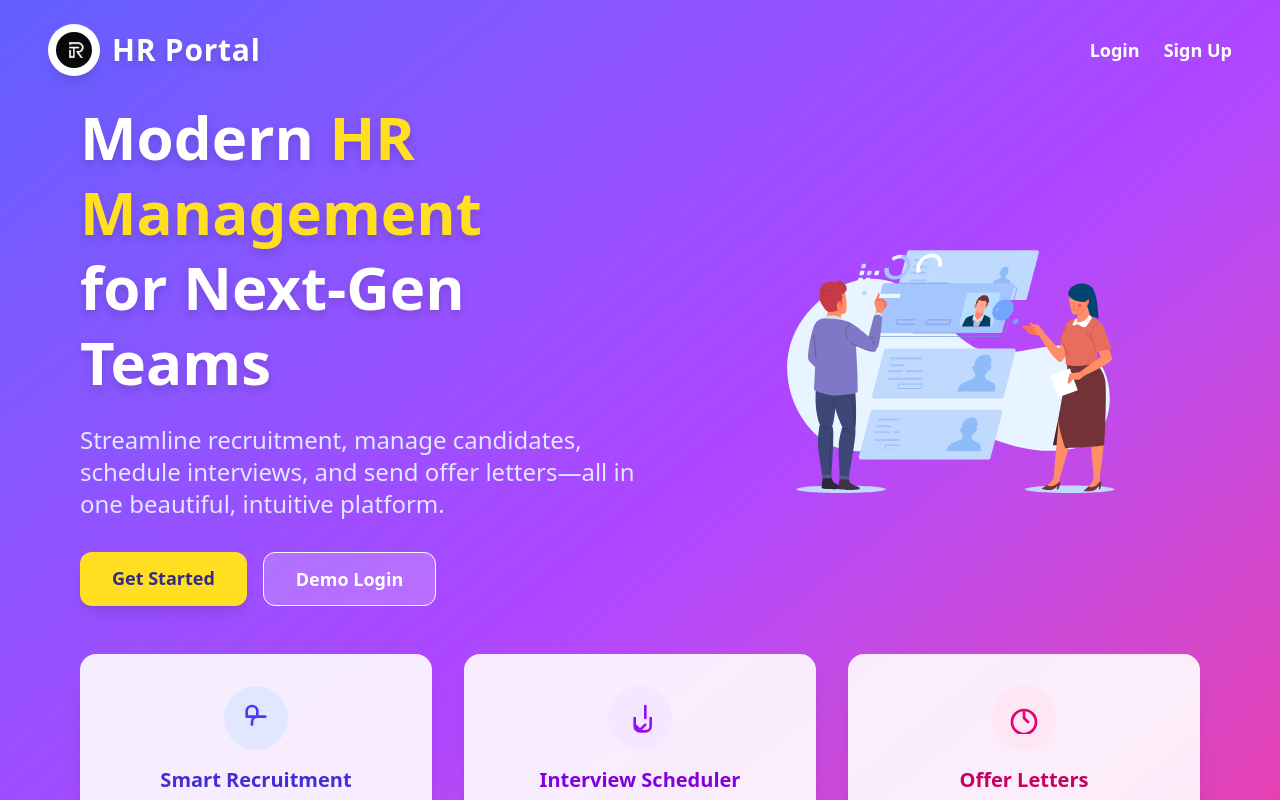
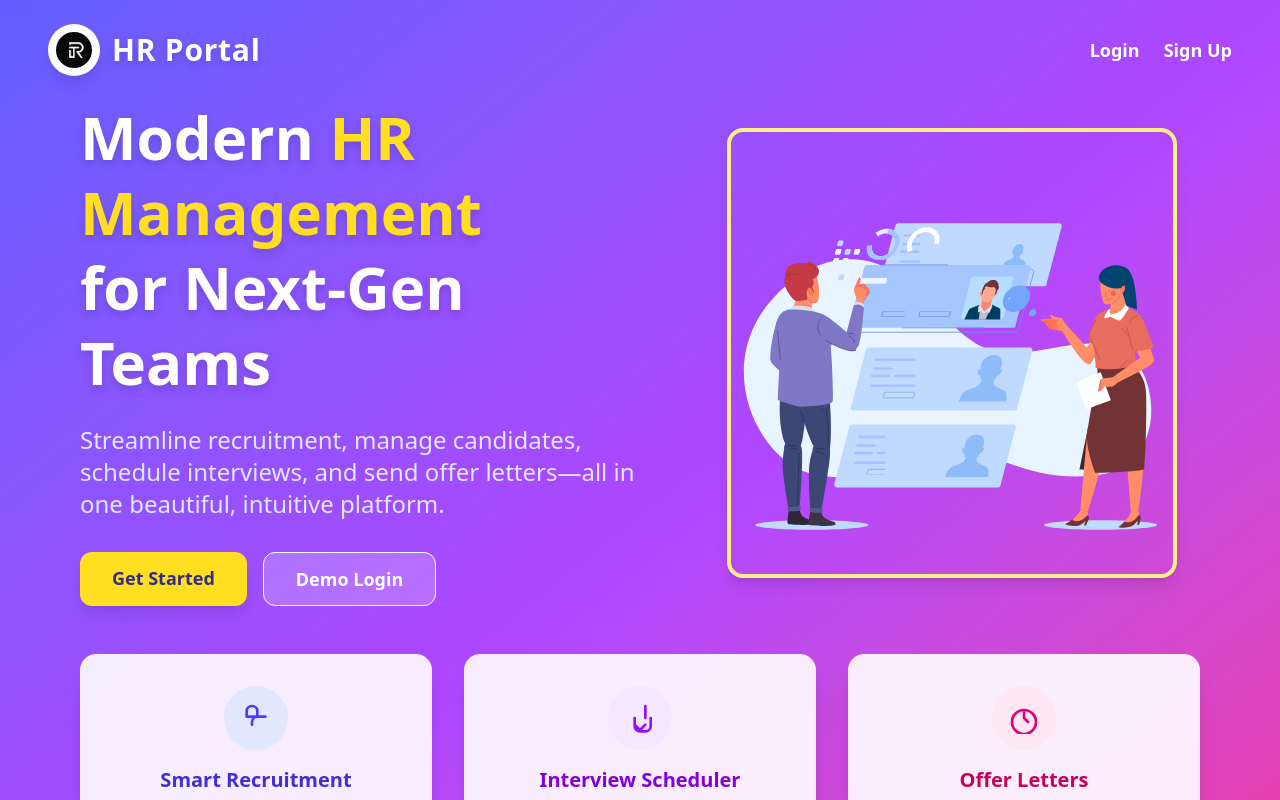
Before and after one commit to Rohit-Codess/HR, a React (Vite) app in the folder client/: page / in a window 1280 px wide. Shown: the top 800 px of the page. Built offline with nearby package versions, Linux system fonts and the light colour scheme; no server answers.

Commit message:
some updates

```diff
--- a/client/src/components/Landing.jsx
+++ b/client/src/components/Landing.jsx
@@ -86,9 +86,7 @@ export default function Landing() {
         <div className="mb-12 md:mb-0 md:ml-12 flex-1 flex justify-center animate-fadeInRight">
           <Player
             src="/assets/landingImage.json"
-            background="transparent"
-            speed={1}
-            style={{ width: "350px", height: "350px" }}
+            className="w-[450px] h-[450px] rounded-2xl shadow-lg border-4 border-yellow-200"
             loop
             autoplay
           />
```
